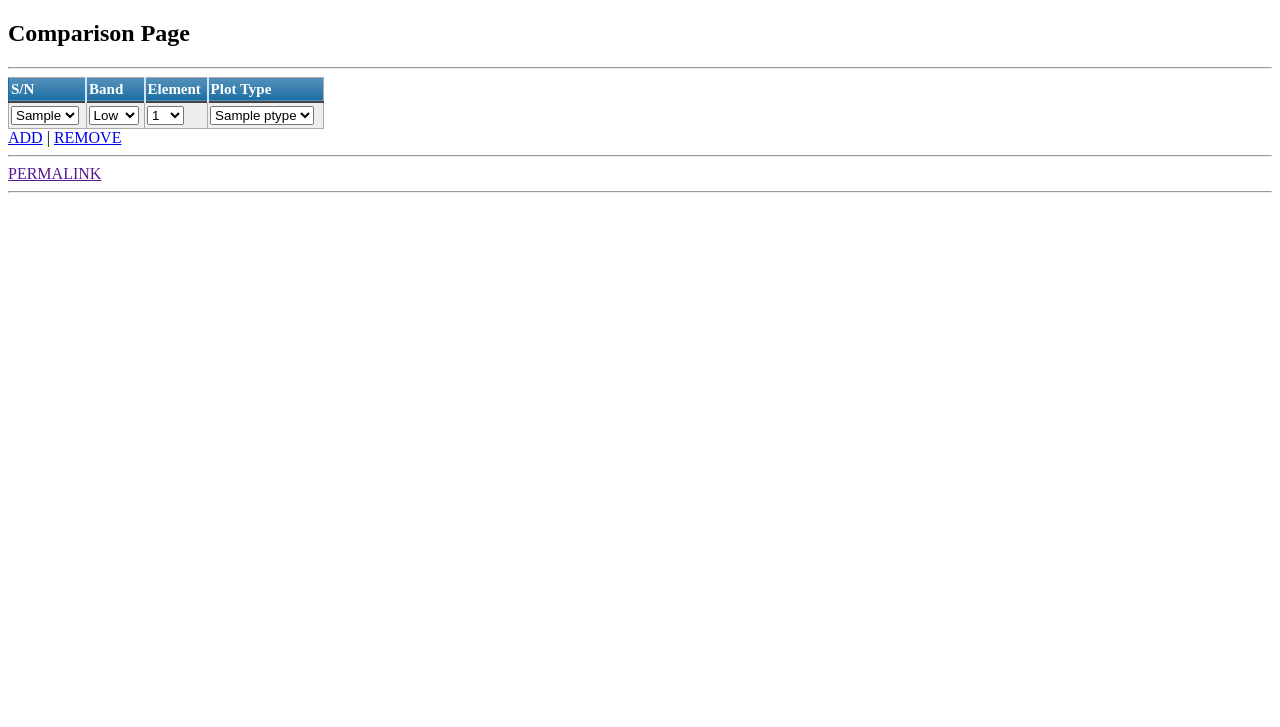
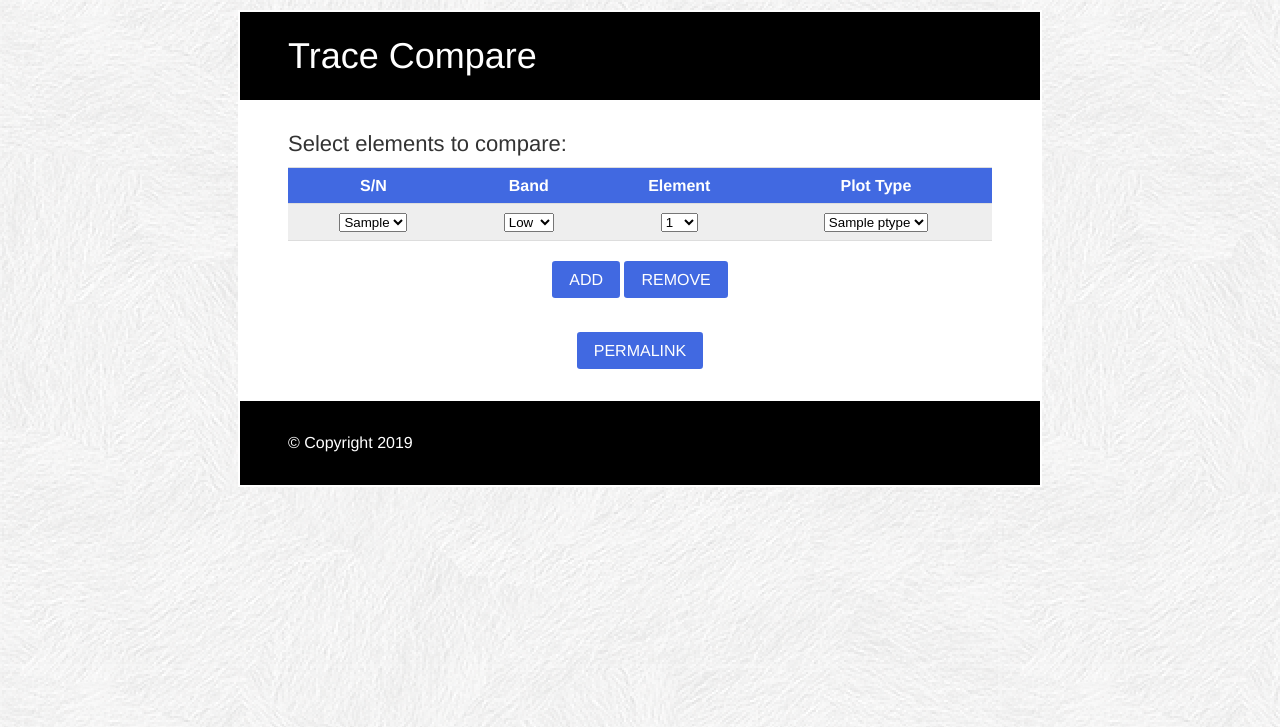
Before and after one commit to PatrickSLeonard/pztsite, a Django app: template plotter/templates/compare.html in a window 1280 px wide. Shown: the top 727 px of the page. Run offline with Django 3.2, Linux system fonts and the light colour scheme; the template is opened without the code that fills it: most values are stand-ins (such as "Sample title", 1, 10 or a date in 2020).

Commit message:
swapped old compare.html to new index_test.html

```diff
--- a/plotter/templates/compare.html
+++ b/plotter/templates/compare.html
@@ -1,76 +1,20 @@
-
+{% load static %}
 <!DOCTYPE html>
-
-<style type="text/css" media="screen">
-table.blueTable {
-  border: 1px solid #1C6EA4;
-  background-color: #EEEEEE;
-  width: 25%;
-  text-align: left;
-  border-collapse: collapse;
-}
-table.blueTable td, table.blueTable th {
-  border: 1px solid #AAAAAA;
-  padding: 3px 2px;
-}
-table.blueTable tbody td {
-  font-size: 13px;
-}
-table.blueTable tr:nth-child(even) {
-  background: #D0E4F5;
-}
-table.blueTable thead {
-  background: #1C6EA4;
-  background: -moz-linear-gradient(top, #5592bb 0%, #327cad 66%, #1C6EA4 100%);
-  background: -webkit-linear-gradient(top, #5592bb 0%, #327cad 66%, #1C6EA4 100%);
-  background: linear-gradient(to bottom, #5592bb 0%, #327cad 66%, #1C6EA4 100%);
-  border-bottom: 2px solid #444444;
-}
-table.blueTable thead th {
-  font-size: 15px;
-  font-weight: bold;
-  color: #FFFFFF;
-  border-left: 2px solid #D0E4F5;
-}
-table.blueTable thead th:first-child {
-  border-left: none;
-}
-
-table.blueTable tfoot {
-  font-size: 14px;
-  font-weight: bold;
-  color: #FFFFFF;
-  background: #D0E4F5;
-  background: -moz-linear-gradient(top, #dcebf7 0%, #d4e6f6 66%, #D0E4F5 100%);
-  background: -webkit-linear-gradient(top, #dcebf7 0%, #d4e6f6 66%, #D0E4F5 100%);
-  background: linear-gradient(to bottom, #dcebf7 0%, #d4e6f6 66%, #D0E4F5 100%);
-  border-top: 2px solid #444444;
-}
-table.blueTable tfoot td {
-  font-size: 14px;
-}
-table.blueTable tfoot .links {
-  text-align: right;
-}
-table.blueTable tfoot .links a{
-  display: inline-block;
-  background: #1C6EA4;
-  color: #FFFFFF;
-  padding: 2px 8px;
-  border-radius: 5px;
-}
-
-</style>
-
 
 
 <html lang="en">
-<html>
 	<head>
-<title> Select Page </title>
+		<meta charset="utf-8">
+		<title>PZT Compare</title>
+		<meta name="viewport" content="width=device-width, initial-scale=1">
+		<meta name="Description" lang="en" content="Element Comparison App">
+		<meta name="Patrick Leonard" content="just doing this for fun">
+		<meta name="robots" content="index, follow">
+
+		<link rel="stylesheet" href="{% static 'css/styles.css' %}">
 	</head>
+	<body onload="RedrawPlot()">
 
-<body onload="RedrawPlot()">
 
 
     {% block testjava %}
@@ -112,23 +56,29 @@ function RedrawPlot() {
 
         </script>
     {% endblock %}
-<h2> Comparison Page </h2>
-<hr>
-
-
-<form name="plotform">
-<table class="blueTable">
-<thead>
-<tr>
-<th>S/N</th>
-<th>Band</th>
-<th>Element</th>
-<th>Plot Type</th>
-</tr>
-</thead>
 
 
 
+		<div class="container">
+			<div class="header">
+				<h1 class="header-heading">Trace Compare</h1>
+			</div>
+
+			<div class="content">
+				<div class="main">
+
+                    <h3> Select elements to compare: </h3>
+
+                    <form name="plotform">
+                        <table class="table">
+                        <thead>
+                        <tr>
+                        <th class="header_main">S/N</th>
+                        <th class="header_main">Band</th>
+                        <th class="header_main">Element</th>
+                        <th class="header_main">Plot Type</th>
+                        </tr>
+                        </thead>
                         {% for q in range %}
                         <tbody>
                         <tr>
@@ -164,13 +114,25 @@ function RedrawPlot() {
                         </table>
                     </form>
 
+                    <center>
+                    <a href='/plotter/html/{{count|add:"1"}}' class="btn">ADD</a>
+                    <a href='/plotter/html/{{count|add:"-1"}}' class="btn">REMOVE</a>
+                   </center>
 
-<a href='/plotter/compare/{{count|add:"1"}}'>ADD</a> | <a href='/plotter/compare/{{count|add:"-1"}}'>REMOVE</a>
-<br>
-<hr>
-<a href="" id="permalink">PERMALINK</a>
-<hr>
-<img id="image" name="image" src=""/>
+                    <img id="image" name="image" src="" alt="" class="img_format"/>
 
+
+                    <center>
+                    <a href="" id="permalink" class="btn">PERMALINK</a>
+                    </center>
+
+
+
+				</div>
+			</div>
+			<div class="footer">
+				&copy; Copyright 2019
+			</div>
+		</div>
 	</body>
 </html>
```
Also changed, not shown: plotter/templates/index_test.html (deleted, +0 -138 lines). Lines whose indentation alone changed are shown as unchanged.
